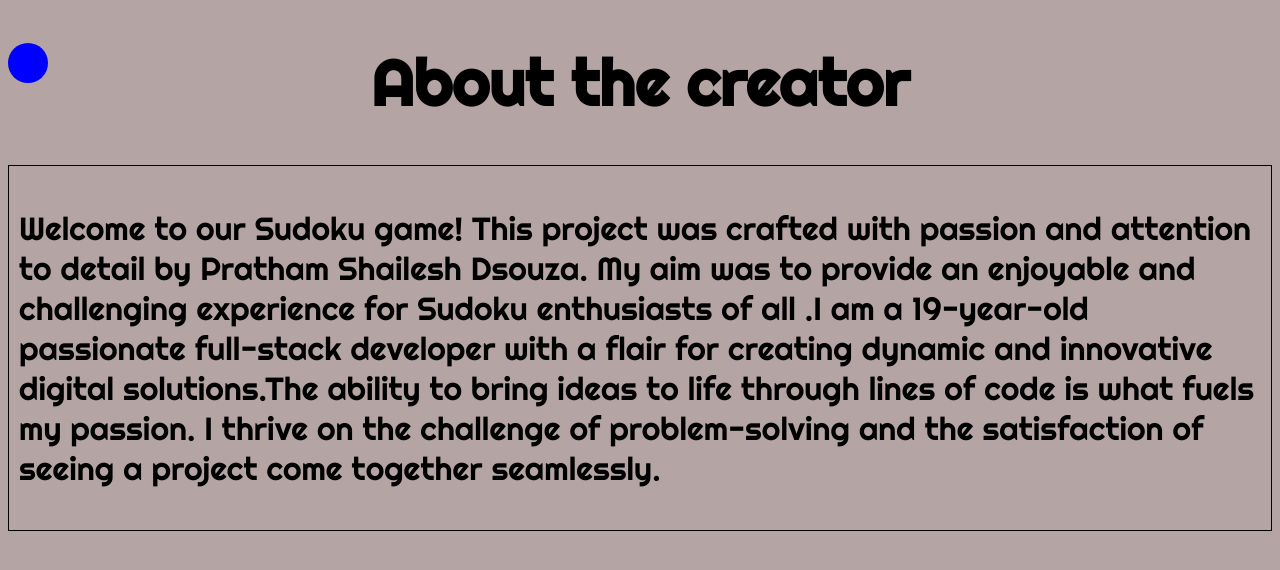
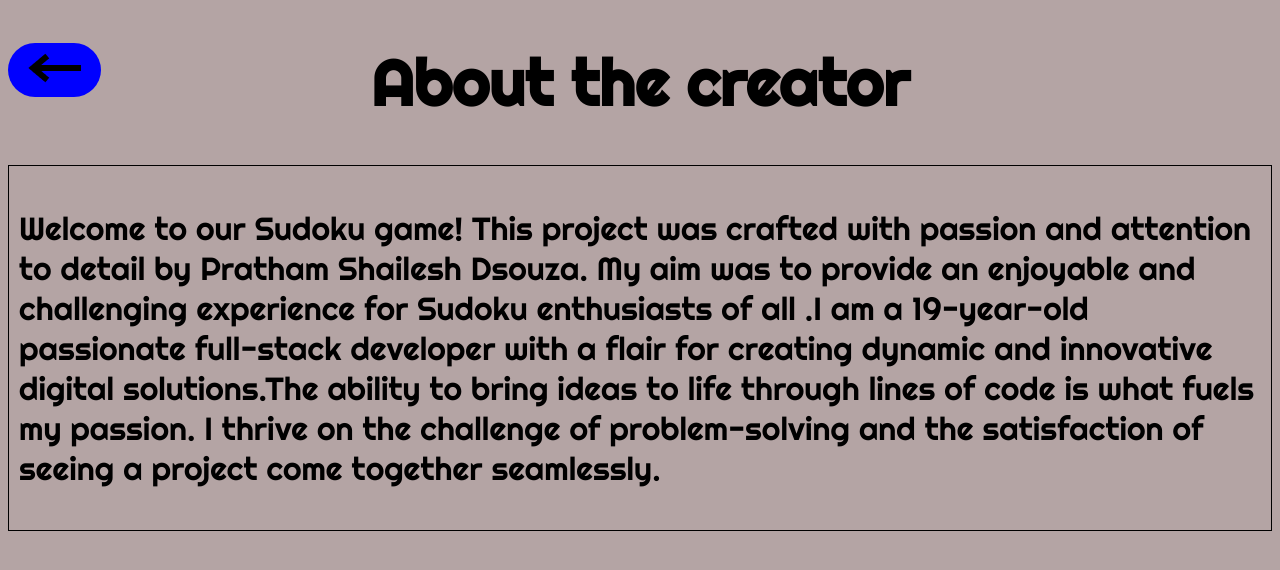
Before and after one commit to PrathamShailesh/suduko-static, a plain HTML site: page about.html in a window 1280 px wide. Drawn offline with Linux system fonts and the light colour scheme; the site is published under a folder, as on GitHub Pages, so addresses that start at the root find nothing.

Commit message:
Update about.html

```diff
--- a/about.html
+++ b/about.html
@@ -9,7 +9,7 @@
 <body>
     <a href="index.html">
     <div class="back">
-        <img src="/assets/Back_button.png" alt="">
+        <img src="./assets/Back_button.png" alt="">
     </div></a>
     <header>
         <h1>About the creator</h1>
```
